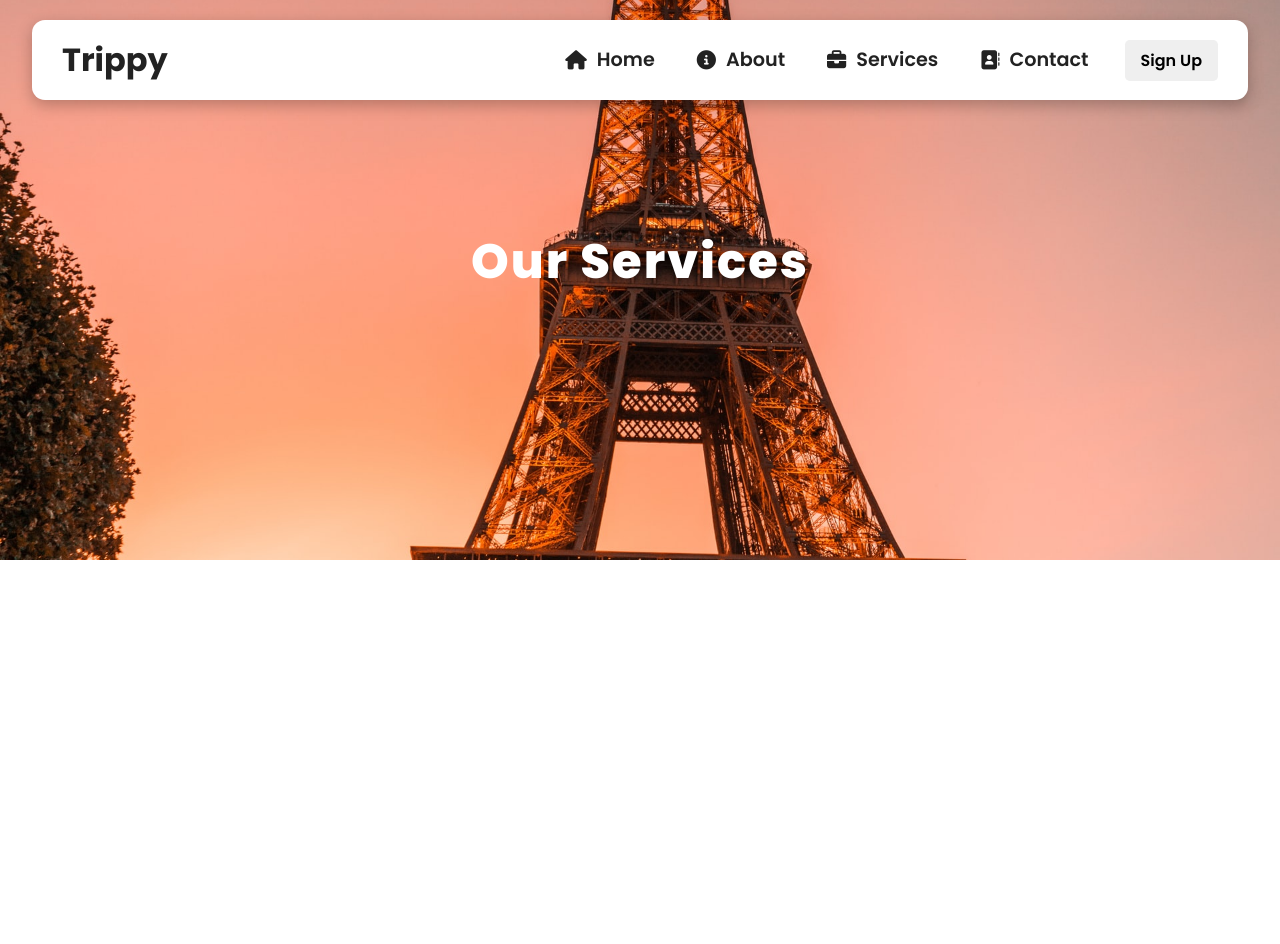
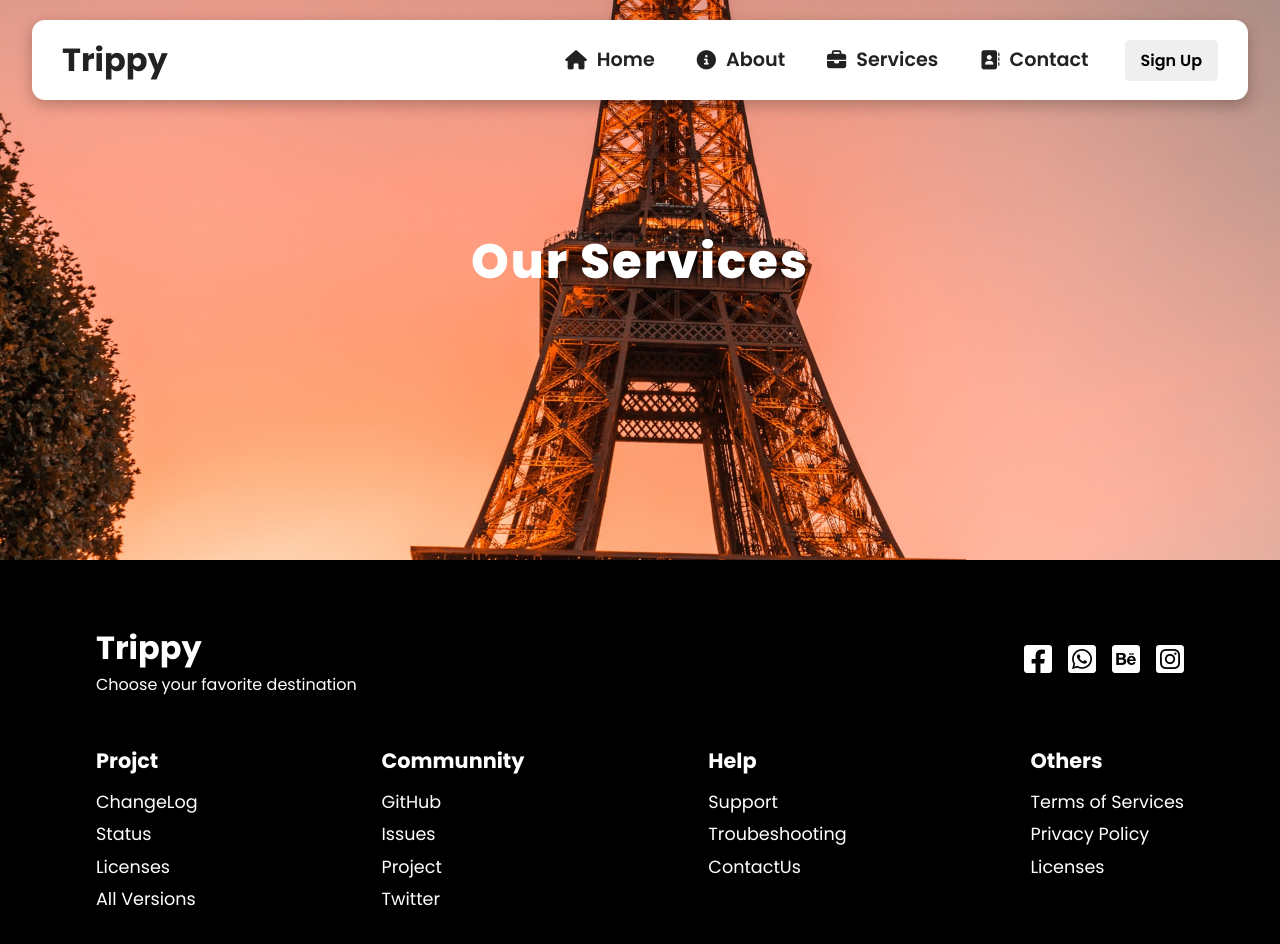
Before and after one commit to fmfahath/tourism-website, a React (Create React App) app: page /services in a window 1280 px wide. Shown: the top 944 px of the page. Before the commit the page ends 800 px from the top, so only its background shows below. Built offline with nearby package versions, Linux system fonts and the light colour scheme.

Commit message:
trip.js imported in all pages

```diff
--- a/src/routes/About.js
+++ b/src/routes/About.js
@@ -2,6 +2,7 @@ import React from "react";
 import Hero from "../components/Hero";
 import Navbar from "../components/navbar";
 import AboutImg from "../assets/night.jpg" //creating variable for the hero image
+import Footer from "../components/Footer"
 
 function About(){
     return(
@@ -16,6 +17,7 @@ function About(){
                 buttonClass=""
                 buttonText=""
             />
+          <Footer/>
         </React.Fragment>
     )
 }
--- a/src/routes/Contact.js
+++ b/src/routes/Contact.js
@@ -1,6 +1,7 @@
 import React from "react";
 import Navbar from "../components/navbar";
 import Hero from "../components/Hero";
+import Footer from "../components/Footer"
 import ContactImg from "../assets/2.jpg"
 
 function Contact(){
@@ -16,6 +17,7 @@ function Contact(){
                 buttonClass=""
                 buttonText=""
             />
+            <Footer/>
         </React.Fragment>
     )
 }
--- a/src/routes/Services.js
+++ b/src/routes/Services.js
@@ -1,6 +1,7 @@
 import React from "react";
 import Navbar from "../components/navbar";
 import Hero from "../components/Hero";
+import Footer from "../components/Footer"
 import ServicesImg from "../assets/3.jpg"
 
 function Services(){
@@ -16,6 +17,7 @@ function Services(){
                 buttonClass=""
                 buttonText=""
             />
+            <Footer />
         </React.Fragment>
     )
 }
```
